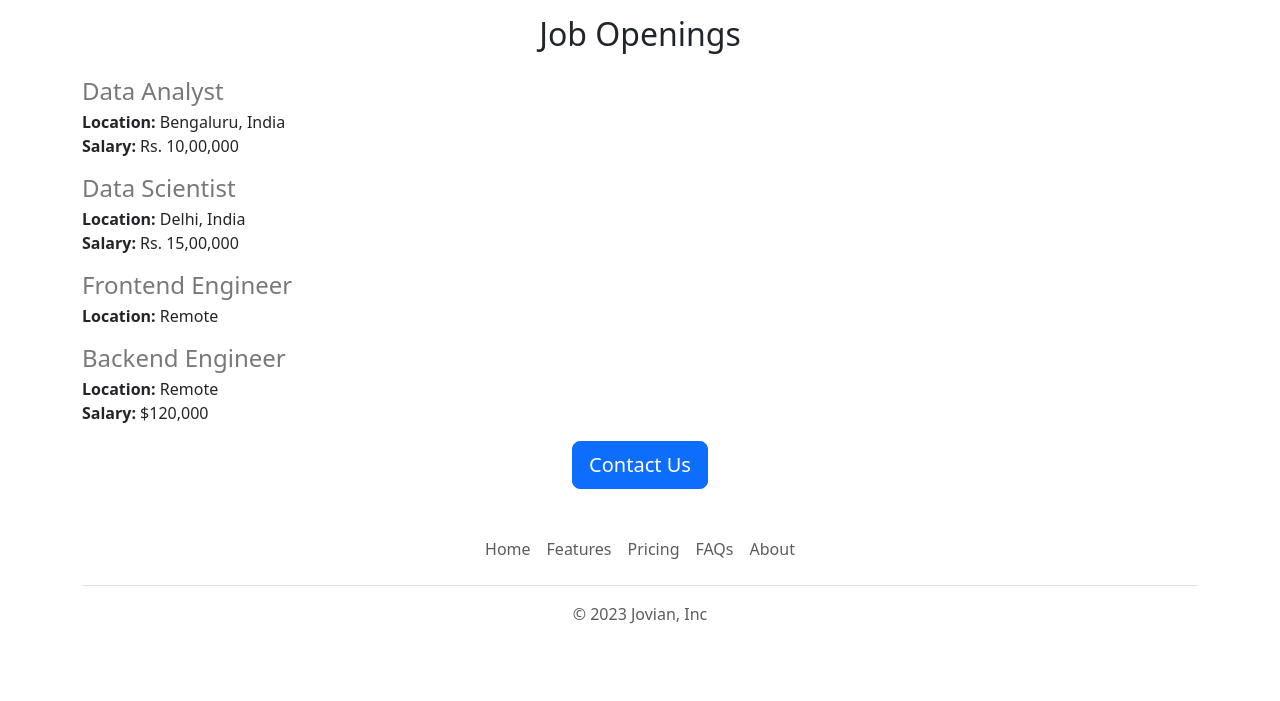
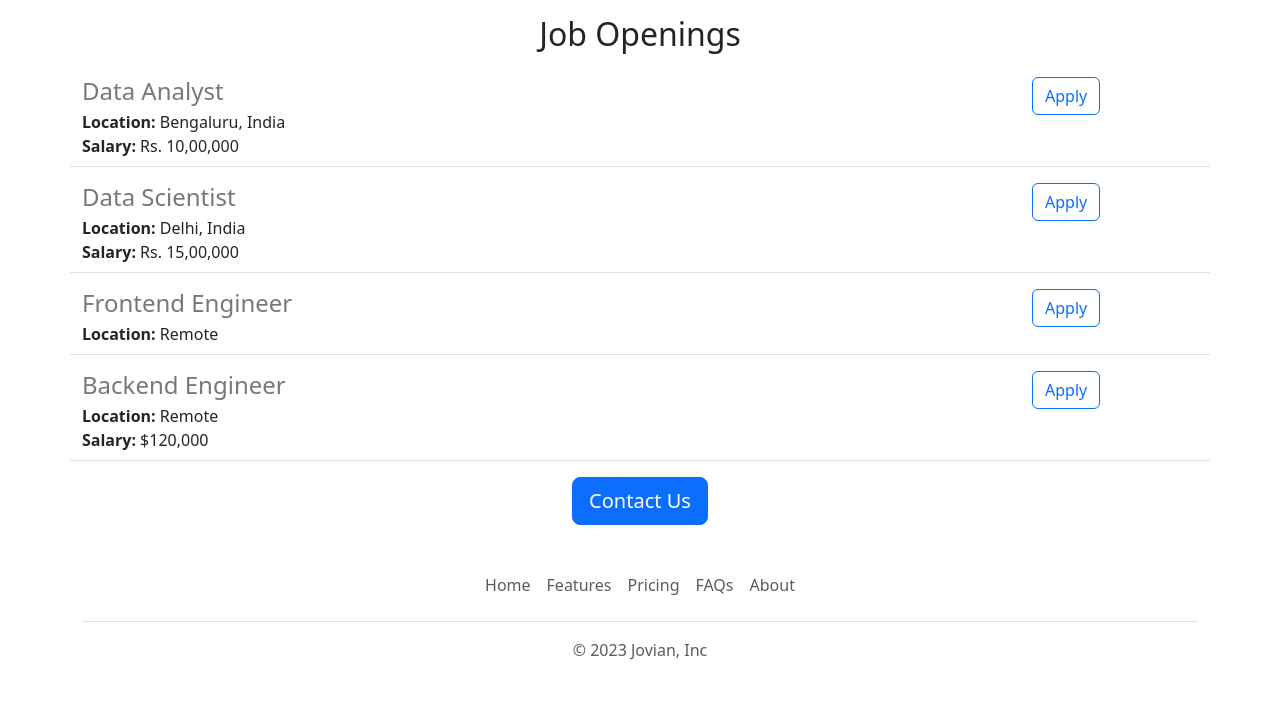
Before and after one commit to dk7cat/flask-tutorial-website, a Flask app: page / in a window 1280 px wide. Shown: the part 833-1534 px from the top of the page. Before the commit the page ends 1457 px from the top, so only its background shows below. Run offline with Flask 3, Linux system fonts and the light colour scheme.

Commit message:
work with job item

```diff
--- a/templates/jobitem.html
+++ b/templates/jobitem.html
@@ -1,4 +1,5 @@
-<div style="margin-bottom: 16px;">
+<div class="border-bottom row" style="margin-bottom: 16px; padding-bottom: 8px;">
+    <div class="col-10">
         <h4 style="color: rgb(120,120,120); margin-bottom: 4px;">{{job['title']}}</h4>
         <div>
             <b>Location:</b> {{job['location']}}
@@ -9,3 +10,7 @@
         </div>
         {% endif %}
     </div>
+    <div class="col-2">
+        <a href="mailto:dk7cat@icloud.com?subject=Application%20for%20{{job['title']}}&body=My%20name%3A%20%3Cyour%20name%20here%3E%0D%0AMy%20Resume%3A%20%3Cresume%20link%3E%0D%0AMy%20LinkedIn%20link%3A%20%3Clinkedin%20in%3E" type="button" class="btn btn-outline-primary">Apply</a>
+    </div>
+</div>
```
Lines whose indentation alone changed are shown as unchanged.
